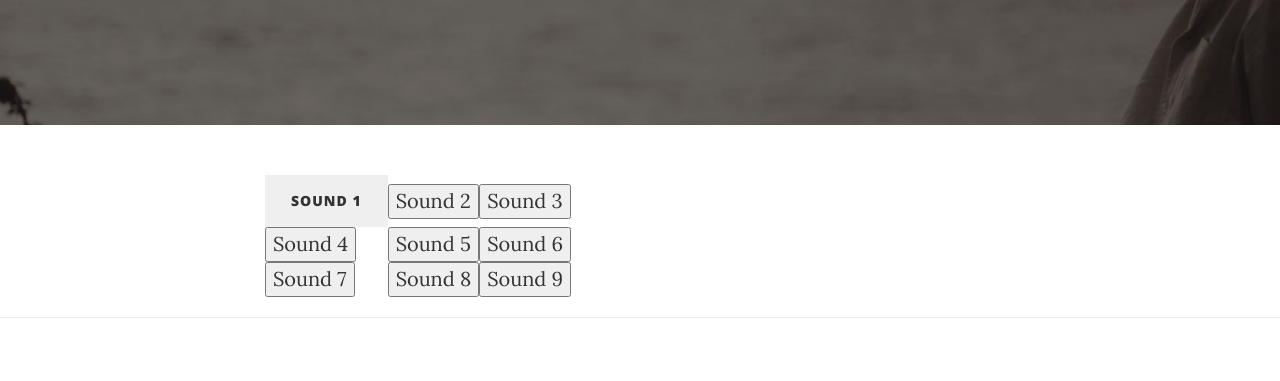
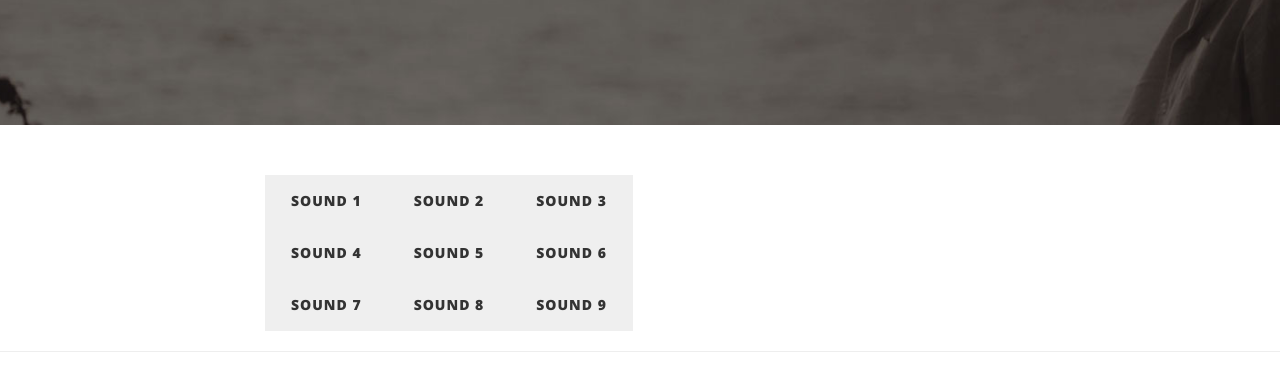
Before and after one commit to spicynelly/spicynelly.github.io, a website: page soundboard.html in a window 1280 px wide. Shown: the part 323-704 px from the top of the page. Drawn offline with nearby package versions, Linux system fonts and the light colour scheme.

Commit message:
Update soundboard.html

```diff
--- a/soundboard.html
+++ b/soundboard.html
@@ -90,18 +90,18 @@
                <table>
                <tr>
                <td><button class="btn" type="button" onclick="playsound(0)">Sound 1</button></td>
-               <td><button type="button" onclick="playsound(1)">Sound 2</button></td>
-               <td><button type="button" onclick="playsound(2)">Sound 3</button></td>
+               <td><button class="btn" type="button" onclick="playsound(1)">Sound 2</button></td>
+               <td><button class="btn" type="button" onclick="playsound(2)">Sound 3</button></td>
                </tr>
                <tr>
-               <td><button type="button" onclick="playsound(0)">Sound 4</button></td>
-               <td><button type="button" onclick="playsound(1)">Sound 5</button></td>
-               <td><button type="button" onclick="playsound(2)">Sound 6</button></td>
+               <td><button class="btn" type="button" onclick="playsound(0)">Sound 4</button></td>
+               <td><button class="btn" type="button" onclick="playsound(1)">Sound 5</button></td>
+               <td><button class="btn" type="button" onclick="playsound(2)">Sound 6</button></td>
                </tr>
                <tr>
-               <td><button type="button" onclick="playsound(0)">Sound 7</button></td>
-               <td><button type="button" onclick="playsound(1)">Sound 8</button></td>
-               <td><button type="button" onclick="playsound(2)">Sound 9</button></td>
+               <td><button class="btn" type="button" onclick="playsound(0)">Sound 7</button></td>
+               <td><button class="btn" type="button" onclick="playsound(1)">Sound 8</button></td>
+               <td><button class="btn" type="button" onclick="playsound(2)">Sound 9</button></td>
                </tr>
                </table>
             </div>
```
